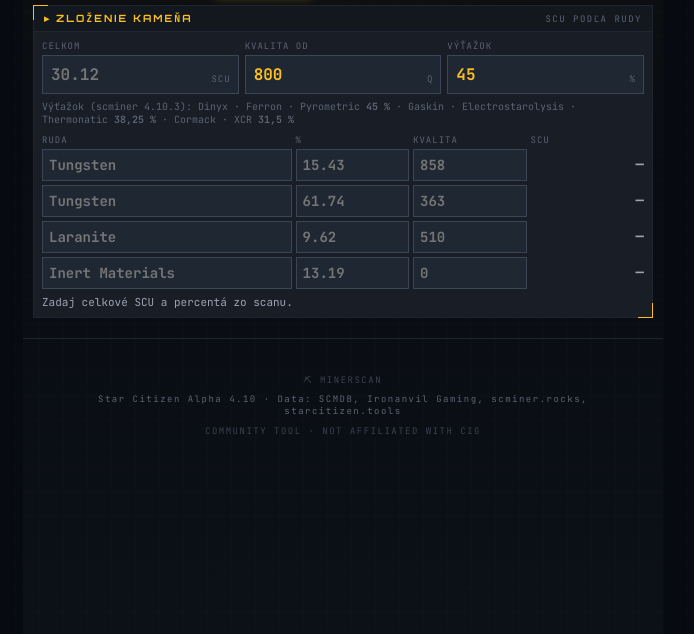
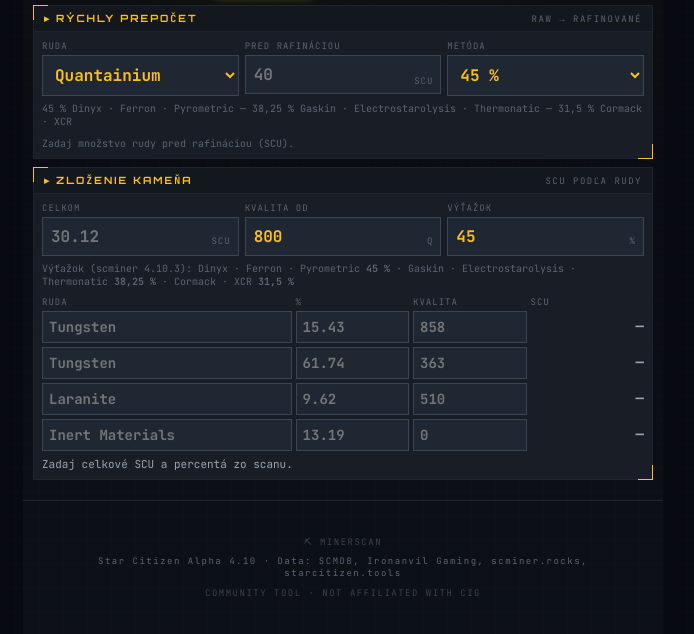
Before and after one commit to poissondart/scbp-tracker, a plain HTML site: page scan.html in a window 1280 px wide. Both pictures are taken after a click on the button "◊ MASS". Shown: the part 84-718 px from the top of the page, without its empty margins (297-991 px from the left). Drawn offline with Linux system fonts and the light colour scheme.

Commit message:
MASS: rýchly prepočet raw → rafinované SCU a predajná hodnota
Co-Authored-By: Claude Opus 5.5 <noreply@anthropic.com>
Claude-Session: https://claude.ai/code/session_01KC2PK9x3zNX4JmZyh6Zf6G

```diff
--- a/scan.html
+++ b/scan.html
@@ -1131,6 +1131,29 @@ input{outline:none}
 
 <div class="panel compact-panel">
   <div class="panel-header">
+    <div class="panel-title">▸ Rýchly prepočet</div>
+    <div class="panel-meta">RAW → RAFINOVANÉ</div>
+  </div>
+  <div class="panel-body">
+    <div class="mc-top">
+      <label class="mc-field"><span>Ruda</span>
+        <select class="mc-input" id="qcOre"></select></label>
+      <label class="mc-field"><span>Pred rafináciou</span>
+        <input class="mc-input" id="qcScu" type="text" inputmode="decimal" placeholder="40" autocomplete="off"><em>SCU</em></label>
+      <label class="mc-field"><span>Metóda</span>
+        <select class="mc-input" id="qcYield">
+          <option value="45">45 %</option>
+          <option value="38.25">38,25 %</option>
+          <option value="31.5">31,5 %</option>
+        </select></label>
+    </div>
+    <div class="mc-note" style="margin:-2px 0 8px">45 % Dinyx · Ferron · Pyrometric — 38,25 % Gaskin · Electrostarolysis · Thermonatic — 31,5 % Cormack · XCR</div>
+    <div class="mc-sum" id="qcOut"></div>
+  </div>
+</div>
+
+<div class="panel compact-panel">
+  <div class="panel-header">
     <div class="panel-title">▸ Zloženie kameňa</div>
     <div class="panel-meta">SCU PODĽA RUDY</div>
   </div>
@@ -1622,6 +1645,38 @@ function mcInit() {
   calcMass();
 }
 
+// ═══ Rýchly prepočet: ruda + SCU pred rafináciou → SCU po rafinácii a predajná hodnota ═══
+const QC_KEY = "minerscan_qc_v1";
+function qcInit() {
+  const sel = document.getElementById("qcOre");
+  const ores = Object.keys(WM_PRICE).sort((a, b) => WM_PRICE[b] - WM_PRICE[a]);
+  sel.innerHTML = ores.map(o => `<option value="${o}">${o}</option>`).join("");
+  try { const v = JSON.parse(localStorage.getItem(QC_KEY)); if (v) { if (WM_PRICE[v.ore]) sel.value = v.ore; if (v.y) document.getElementById("qcYield").value = v.y; } } catch (e) {}
+  ["qcOre", "qcYield"].forEach(id => document.getElementById(id).addEventListener("change", qcCalc));
+  document.getElementById("qcScu").addEventListener("input", qcCalc);
+  qcCalc();
+}
+function qcCalc() {
+  const ore = document.getElementById("qcOre").value, y = parseFloat(document.getElementById("qcYield").value) / 100;
+  const raw = num(document.getElementById("qcScu").value), out = document.getElementById("qcOut");
+  try { localStorage.setItem(QC_KEY, JSON.stringify({ ore, y: document.getElementById("qcYield").value })); } catch (e) {}
+  if (!raw || raw <= 0) { out.innerHTML = `<span class="mc-note">Zadaj množstvo rudy pred rafináciou (SCU).</span>`; return; }
+  const price = WM_PRICE[ore];
+  const f = n => (Math.round(n * 100) / 100).toLocaleString("sk-SK");
+  const aU = n => Math.round(n).toLocaleString("sk-SK") + " aUEC";
+  const base = raw * y;
+  const bonus = (WM_REFY[ore] || []).slice().sort((a, b) => b[2] - a[2]);
+  const best = bonus[0] && bonus[0][2] > 0 ? bonus[0] : null;
+  const worst = bonus.filter(r => r[2] < 0).sort((a, b) => a[2] - b[2])[0];
+  const lines = [`Po rafinácii ≈ <b class="hq-t">${f(base)} SCU</b> → <b class="hq-t">${aU(base * price)}</b> <span class="mc-note">(rafinéria bez bonusu, ${Math.round(y * 10000) / 100} %)</span>`];
+  if (best) lines.push(`Najlepšia rafinéria: <b>${best[0]}</b> (${best[1]}) +${best[2]} % → ${f(base * (1 + best[2] / 100))} SCU · <b>${aU(base * (1 + best[2] / 100) * price)}</b>`);
+  if (worst) lines.push(`<span class="mc-note">Vyhni sa: ${worst[0]} ${worst[2]} % (${f(base * (1 + worst[2] / 100))} SCU)</span>`);
+  const sell = (typeof WM_SELL !== "undefined" && WM_SELL[ore]) || [];
+  if (sell.length) lines.push(`<span class="mc-note">Najlepší výkup: ${sell[0][0]} (${sell[0][1]}) ~${fmtK(sell[0][2])}/SCU → ${aU(base * (1 + (best ? best[2] : 0) / 100) * sell[0][2])}</span>`);
+  lines.push(`<span class="mc-note">Cena ${fmtK(price)}/SCU = medián top predajných cien (starcitizen.tools 4.10.3), bez poplatku za rafináciu. Over na termináli/UEX.</span>`);
+  out.innerHTML = lines.join("<br>");
+}
+
 function fmtK(v) { return v >= 1e6 ? (v / 1e6).toFixed(1) + "M" : v >= 1000 ? Math.round(v / 1000) + "k" : Math.round(v) + ""; }
 function num(v) { const n = parseFloat(String(v).replace(",", ".")); return isNaN(n) ? null : n; }
 
@@ -2493,6 +2548,7 @@ function onScanInput() {
 mcInit();
 bxInit();
 wmInit();
+qcInit();
 renderResults();
 </script>
 </body>
```
